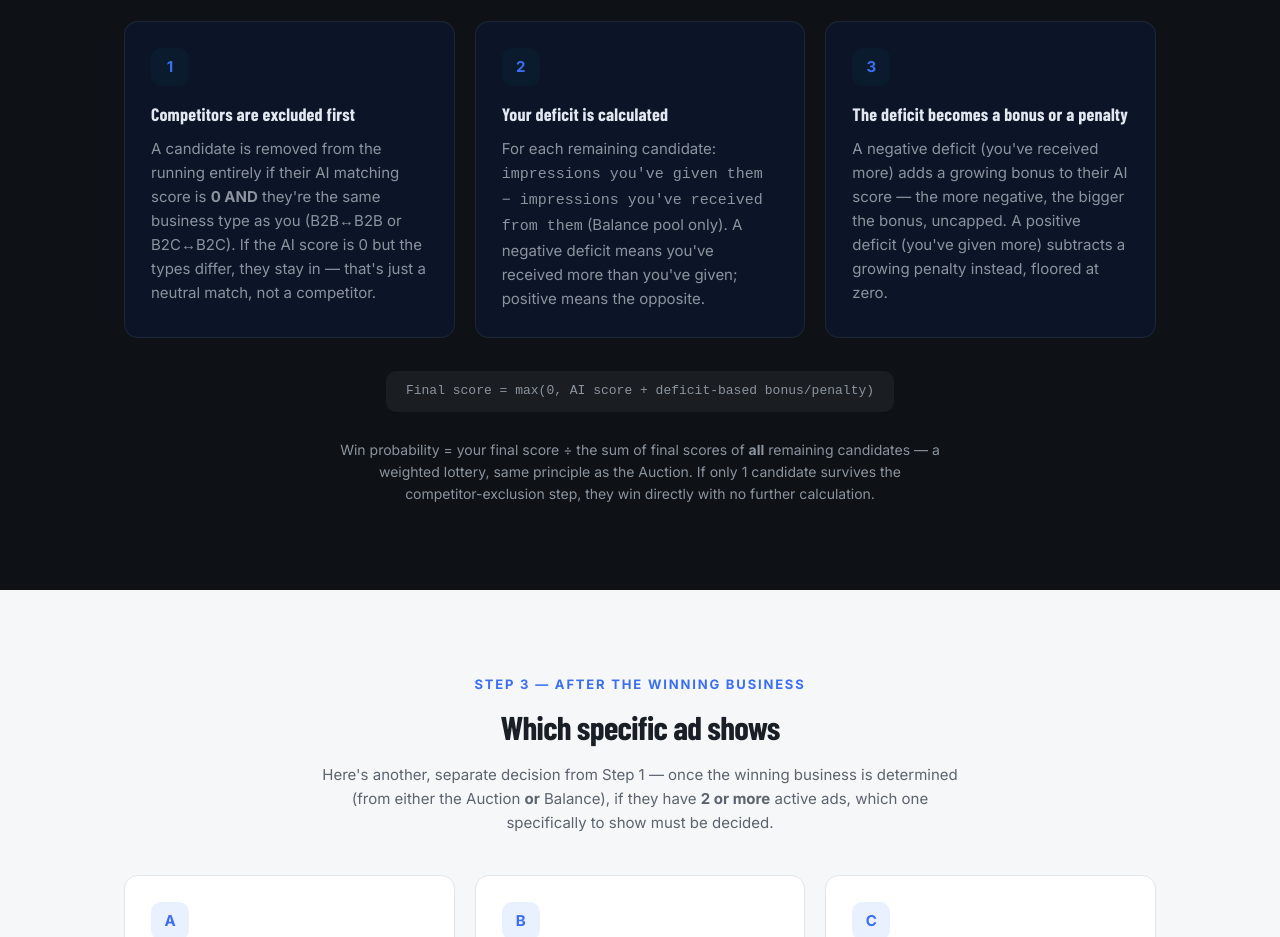
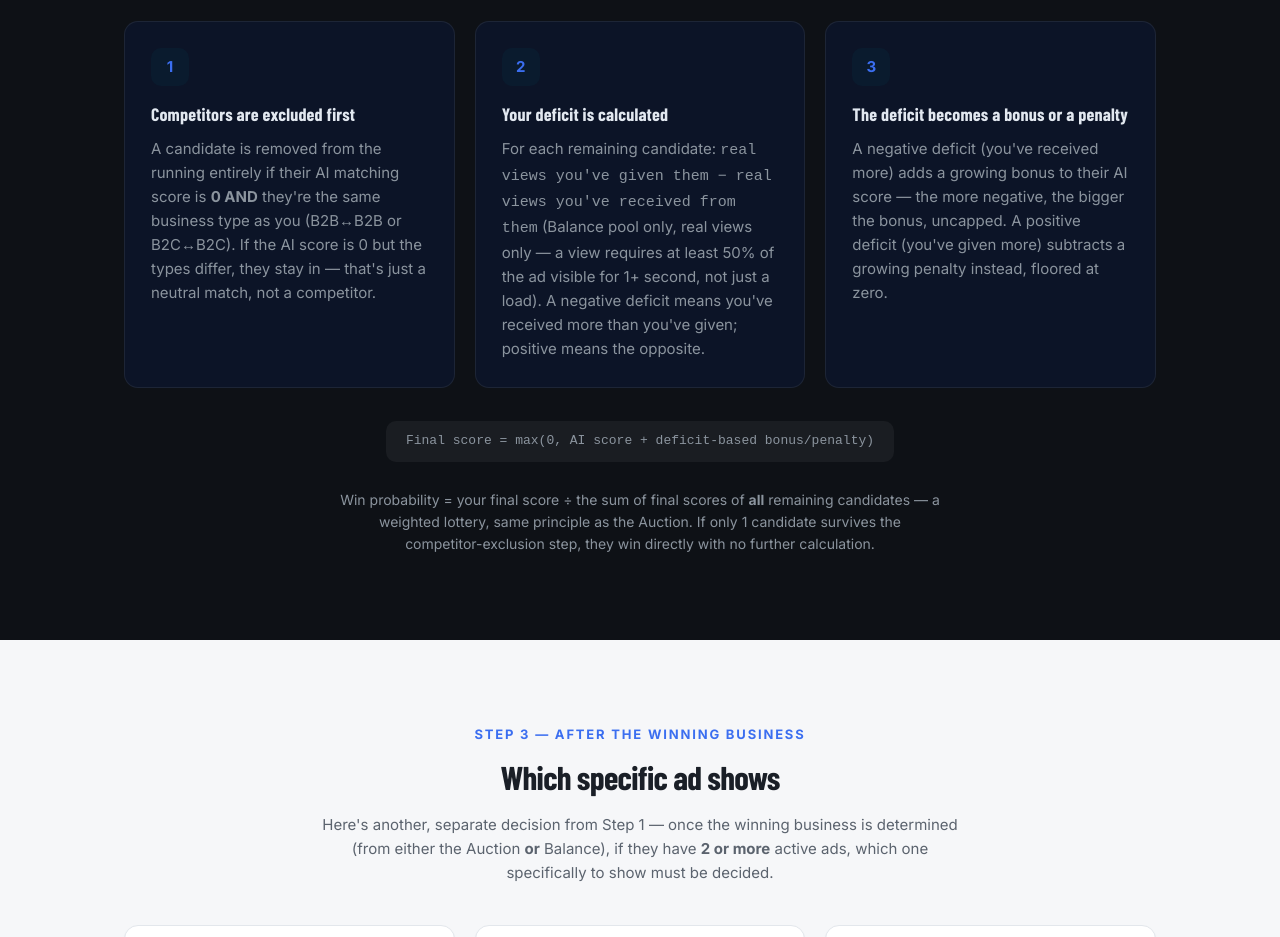
Before and after one commit to EduardiP/Imyr1, a website: page public/si-funksionon.html in a window 1280 px wide. Shown: the part 3420-4357 px from the top of the page. Drawn offline with nearby package versions, Linux system fonts and the light colour scheme; a web font is replaced by a local one.

Commit message:
Update si-funksionon.html

```diff
--- a/public/si-funksionon.html
+++ b/public/si-funksionon.html
@@ -135,7 +135,7 @@
       <div class="tile">
         <div class="n">2</div>
         <h3>Your deficit is calculated</h3>
-        <p class="mut">For each remaining candidate: <code>impressions you've given them − impressions you've received from them</code> (Balance pool only). A negative deficit means you've received more than you've given; positive means the opposite.</p>
+        <p class="mut">For each remaining candidate: <code>real views you've given them − real views you've received from them</code> (Balance pool only, real views only — a view requires at least 50% of the ad visible for 1+ second, not just a load). A negative deficit means you've received more than you've given; positive means the opposite.</p>
       </div>
       <div class="tile">
         <div class="n">3</div>
```
